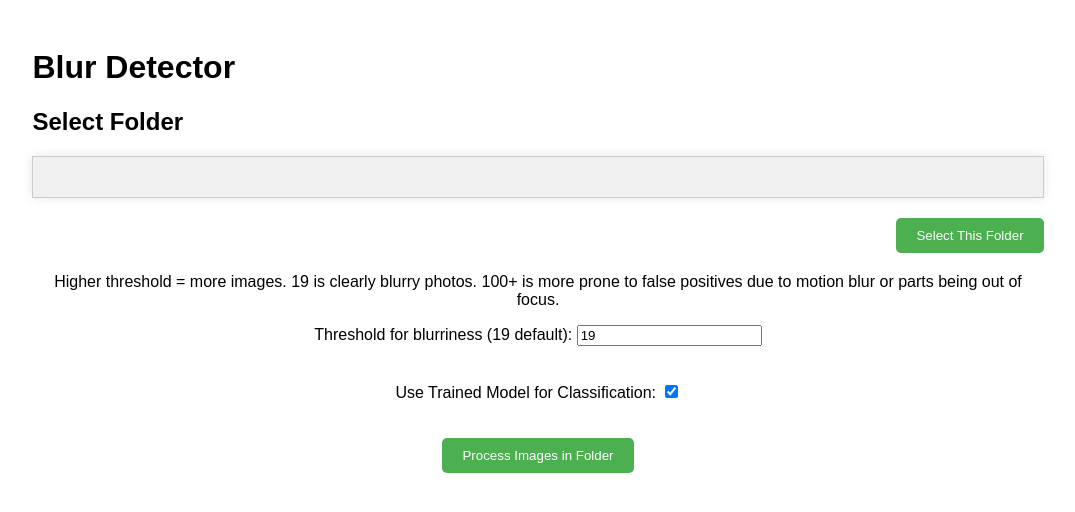
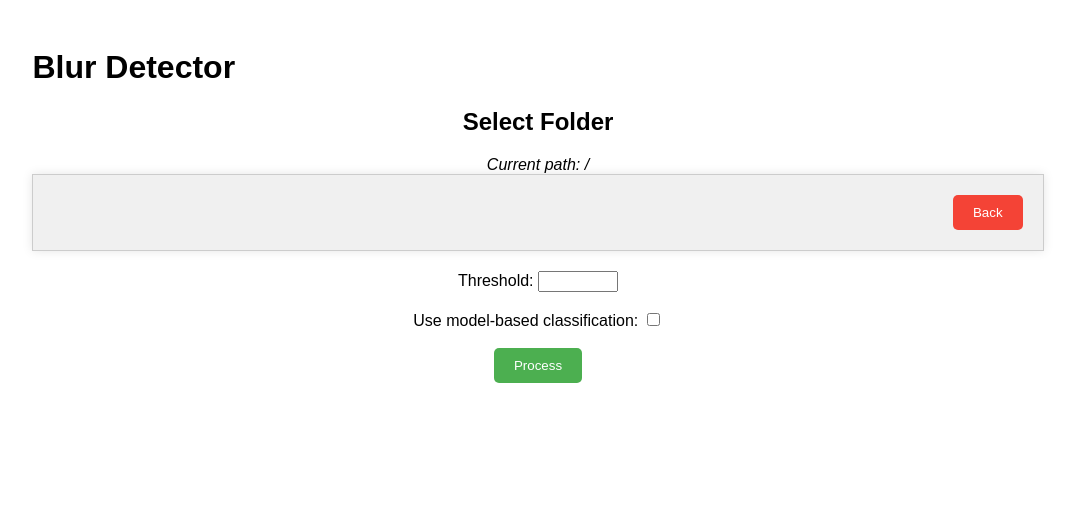
Before and after one commit to jacobm85/bulk-blur-detection, a Flask app: page / in a window 1280 px wide. Shown: the top 512 px of the page, without its empty margins (102-1177 px from the left). Run offline with Flask 3, Linux system fonts and the light colour scheme; some libraries are stand-ins or nearby versions.

Commit message:
Update index.html

```diff
--- a/templates/index.html
+++ b/templates/index.html
@@ -20,10 +20,12 @@
             margin-bottom: 20px;
             box-shadow: 0 0 10px rgba(0, 0, 0, 0.1);
         }
-        .directory {
+        .directory, .file {
             margin: 5px 0;
             padding: 5px;
             cursor: pointer;
+        }
+        .directory {
             font-weight: bold;
         }
         .actions {
@@ -60,112 +62,70 @@
         .selected:hover {
             background-color: #1E88E5;
         }
-        .spinner {
-            border: 4px solid #f3f3f3;
-            border-top: 4px solid #3498db;
-            border-radius: 50%;
-            width: 30px;
-            height: 30px;
-            animation: spin 2s linear infinite;
-            display: none;
-            margin: 0 auto;
-        }
-        @keyframes spin {
-            0% { transform: rotate(0deg); }
-            100% { transform: rotate(360deg); }
-        }
     </style>
 </head>
 <body>
-    <div class="container">
-        <h1>Blur Detector</h1>
+
+<div class="container">
+    <h1>Blur Detector</h1>
+    <div class="form-section">
         <h2>Select Folder</h2>
-        <div id="file-browser" class="file-browser"></div>
-        <div class="actions">
-            <button type="button" id="select-folder-btn" onclick="selectFolder()">Select This Folder</button>
+        <div id="path" class="current-path">Current path: /</div>
+        <div class="file-browser">
+            <div id="files-list"></div>
+            <div class="actions">
+                <button id="back" class="back-button">Back</button>
+            </div>
         </div>
-        <form id="process-form" method="POST" action="/process" class="form-section" onsubmit="showSpinner()">
-            <input type="hidden" name="source_folder" id="source_folder">
-            <div>
-                <p>Higher threshold = more images. 19 is clearly blurry photos. 100+ is more prone to false positives due to motion blur or parts being out of focus.</p>
-                <label for="threshold">Threshold for blurriness (19 default):</label>
-                <input type="text" name="threshold" id="threshold" value="19">
-            </div>
-            <br><br>
-            <div>
-                <label for="use_model">Use Trained Model for Classification:</label>
-                <input type="checkbox" id="use_model" name="use_model" checked>
-            </div>
-            <br><br>
-            <button type="submit">Process Images in Folder</button>
-            <div id="spinner" class="spinner"></div>
+        <form method="POST" action="/process">
+            <input type="text" name="source_folder" id="source-folder" hidden />
+            <label for="threshold">Threshold:</label>
+            <input type="number" name="threshold" min="0" max="100" step="0.1" required /><br><br>
+            <label for="modelbased">Use model-based classification:</label>
+            <input type="checkbox" name="modelbased" id="modelbased" /><br><br>
+            <button type="submit">Process</button>
         </form>
     </div>
+</div>
 
-    <script>
-        const socket = io();
-        let currentPath = '/app/images';
-        let folderSelected = false;
+<script>
+    const socket = io.connect('http://' + document.domain + ':' + location.port);
 
-        function browse(path) {
-            currentPath = path;
-            folderSelected = false;
-            document.getElementById('select-folder-btn').classList.remove('selected');
-            socket.emit('browse', {path: path});
-        }
+    // Handle directory browsing
+    let currentPath = '/';
 
-        function goBack() {
-            const pathSegments = currentPath.split('/');
-            pathSegments.pop();
-            const newPath = pathSegments.join('/');
-            browse(newPath || '/app/images');
-        }
+    socket.emit('browse', { path: currentPath });
 
-        function selectFolder() {
-            document.getElementById('source_folder').value = currentPath;
-            document.getElementById('select-folder-btn').classList.add('selected');
-            folderSelected = true;
-        }
+    socket.on('files', function (data) {
+        const filesDiv = document.getElementById('files-list');
+        filesDiv.innerHTML = '';
 
-        function showSpinner() {
-            document.querySelector('button[type="submit"]').textContent = 'Processing...';
-            document.getElementById('spinner').style.display = 'block';
-        }
-
-        socket.on('files', data => {
-            const fileBrowser = document.getElementById('file-browser');
-            fileBrowser.innerHTML = '';
-
-            const path = document.createElement('p');
-            path.className = 'current-path';
-            path.textContent = `Current path: ${data.path}`;
-            fileBrowser.appendChild(path);
-
-            data.files.forEach(file => {
-                if (file.is_dir) {  // Only display directories
-                    const fileElement = document.createElement('div');
-                    fileElement.textContent = file.name;
-                    fileElement.className = 'directory';
-                    fileElement.onclick = () => {
-                        browse(data.path + '/' + file.name);
-                    };
-                    fileBrowser.appendChild(fileElement);
-                }
-            });
-
-            const backButton = document.createElement('button');
-            backButton.textContent = 'Back';
-            backButton.className = 'back-button';
-            backButton.onclick = goBack;
-            fileBrowser.appendChild(backButton);
+        data.files.forEach(file => {
+            const div = document.createElement('div');
+            div.textContent = file.name;
+            div.classList.add(file.is_dir ? 'directory' : 'file');
+            div.onclick = () => navigate(file, data.path);
+            filesDiv.appendChild(div);
         });
 
-        socket.on('error', data => {
-            alert(data.message);
-        });
+        const pathDisplay = document.getElementById('path');
+        pathDisplay.textContent = 'Current path: ' + data.path;
+    });
 
-        // Start browsing from /app/images
-        browse('/app/images');
-    </script>
+    function navigate(file, path) {
+        if (file.is_dir) {
+            currentPath = path + '/' + file.name;
+            socket.emit('browse', { path: currentPath });
+        }
+    }
+
+    document.getElementById('back').onclick = () => {
+        const pathParts = currentPath.split('/');
+        pathParts.pop();
+        currentPath = pathParts.join('/');
+        socket.emit('browse', { path: currentPath });
+    };
+</script>
+
 </body>
 </html>
```
